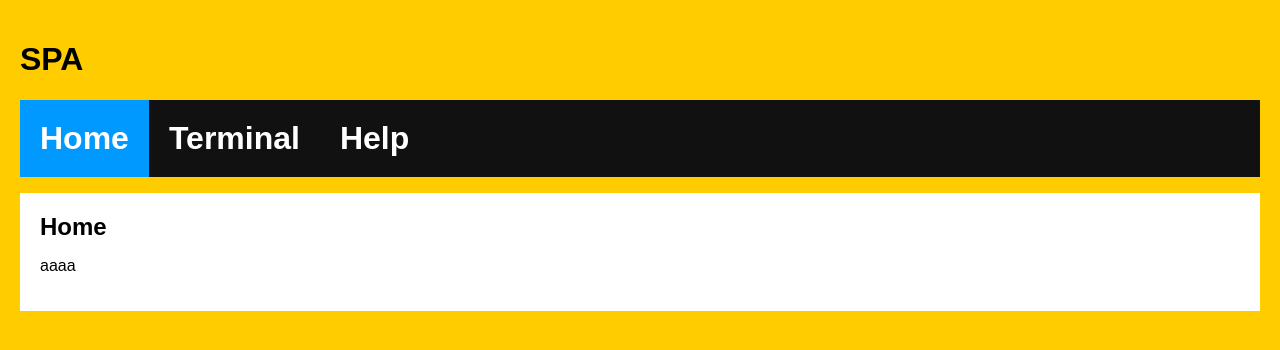
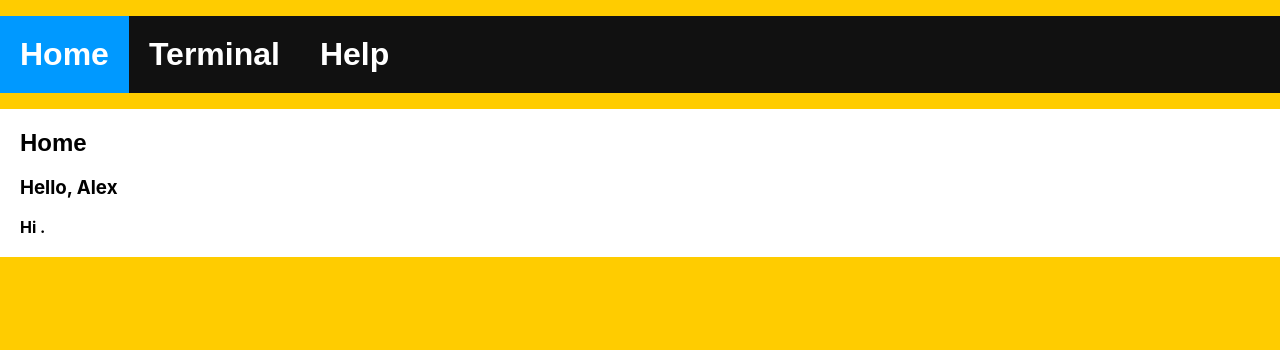
Before and after one commit to Monstrik/react-spa, a React (Create React App) app: page /#/ in a window 1280 px wide. Shown: the top 350 px of the page. Built offline with nearby package versions, Linux system fonts and the light colour scheme.

Commit message:
add Components

```diff
--- a/package.json
+++ b/package.json
@@ -3,6 +3,7 @@
   "version": "0.1.0",
   "private": true,
   "dependencies": {
+    "@material-ui/core": "^3.9.2",
     "react": "^16.8.2",
     "react-dom": "^16.8.2",
     "react-router-dom": "^4.3.1",
--- a/src/App.css
+++ b/src/App.css
@@ -1,6 +1,6 @@
 body {
   background-color: #FFCC00;
-  padding: 20px;
+  /* padding: 20px; */
   margin: 0;
 }
 h1, h2, p, ul, li {
--- a/src/App.js
+++ b/src/App.js
@@ -18,7 +18,7 @@ class App extends Component {
     return (
       <HashRouter>
       <div>
-      <h1>SPA</h1>
+      {/* <h1>SPA</h1> */}
       <ul className="header">
         <li><NavLink exact to="/">Home</NavLink></li>
         <li><NavLink to="/term">Terminal</NavLink></li>
--- /dev/null
+++ b/src/components/boxes/FuncComponent.js
@@ -0,0 +1,5 @@
+import React from "react";
+
+export function FuncComponent(props) {
+    return <span>.</span>;
+}
--- /dev/null
+++ b/src/components/boxes/Welcome.js
@@ -0,0 +1,10 @@
+import React, { Component } from "react";
+
+class Welcome extends Component {
+  render() {
+    return <h3>Hello, {this.props.name}</h3>;
+  }
+}
+
+
+export default Welcome;
--- a/src/components/boxes/message.js
+++ b/src/components/boxes/message.js
@@ -0,0 +1,15 @@
+import React, { Component } from "react";
+import { FuncComponent } from "./FuncComponent";
+
+class Message extends Component {
+
+    render() {
+        return <strong>
+            {this.props.text}        <FuncComponent />
+        </strong>;
+    }
+
+}
+
+
+export default Message;
--- a/src/components/pages/HomePage.js
+++ b/src/components/pages/HomePage.js
@@ -1,11 +1,17 @@
 import React, { Component } from "react";
+import Welcome from  "../boxes/Welcome";
+import Message from  "../boxes/Message";
+
+
 
 class HomePage extends Component {
   render() {
     return (
       <div>
          <h2>Home</h2>
-         <p>aaaa</p>
+         <Welcome name="Alex"/>
+         <Message text="Hi"/>
+
       </div>
     );
   }
--- a/src/components/pages/TermPage.js
+++ b/src/components/pages/TermPage.js
@@ -1,14 +1,14 @@
 import React, { Component } from "react";
-
+import Button from '@material-ui/core/Button';
 class TermPage extends Component {
   render() {
     return (
       <div>
         <h2>Terminal</h2>
-        <ol>
-          <li>1 asd</li>
-          <li>2 qwe</li>
-        </ol>
+
+        <Button variant="contained" color="primary">
+          10-96
+        </Button>
       </div>
     );
   }
```
Also changed, not shown: public/manifest.json, 1 other file (tests, documents, lock files or other folders).
